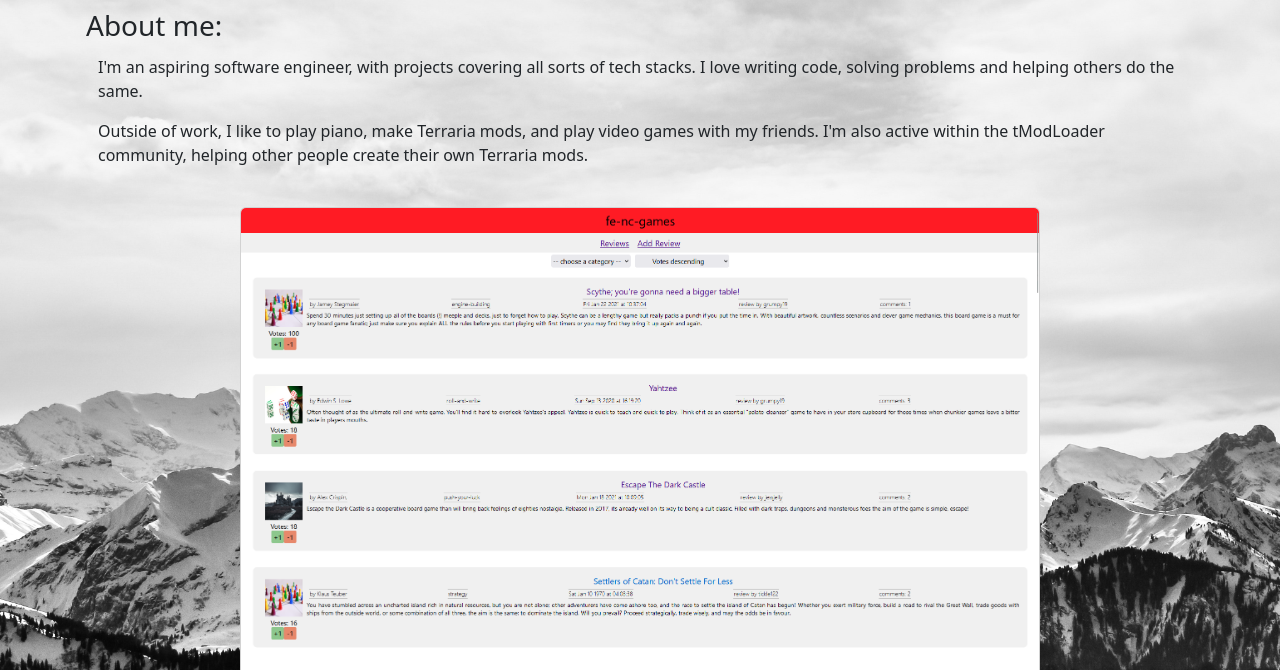
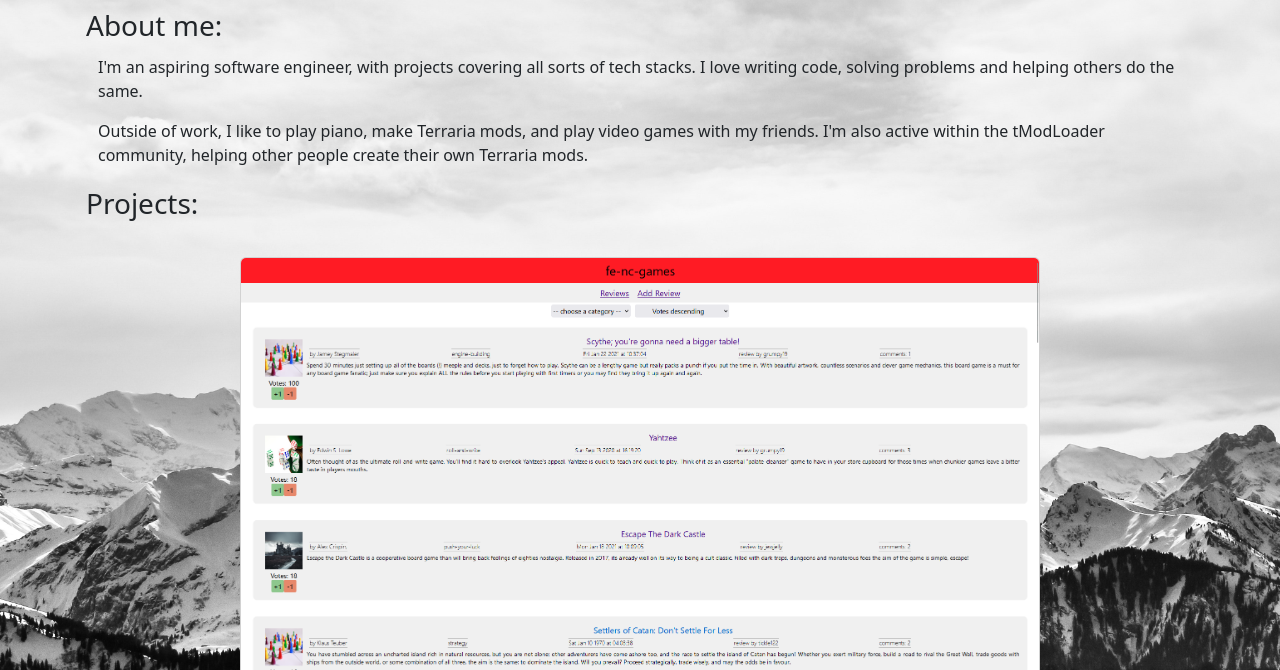
Before and after one commit to stormytuna/portfolio, a plain HTML site: page index.html in a window 1280 px wide. Shown: the part 125-795 px from the top of the page. Drawn offline with nearby package versions, Linux system fonts and the light colour scheme.

Commit message:
Add 'Projects:' heading

```diff
--- a/index.html
+++ b/index.html
@@ -55,6 +55,8 @@
 			</p>
 		</main>
 
+    <div class="container-md projects-header">
+      <h3 class="p-1">Projects:</h3>
       <div class="d-flex flex-row flex-wrap justify-content-center">
 
         <!-- PROJECT CARDS -->
@@ -313,6 +315,8 @@
 
         <!-- END PROJECT CARDS -->
       </div>
+    </div>
+
 
 		<!-- Bootstrap JS -->
 		<script
```
Lines whose indentation alone changed are shown as unchanged.
